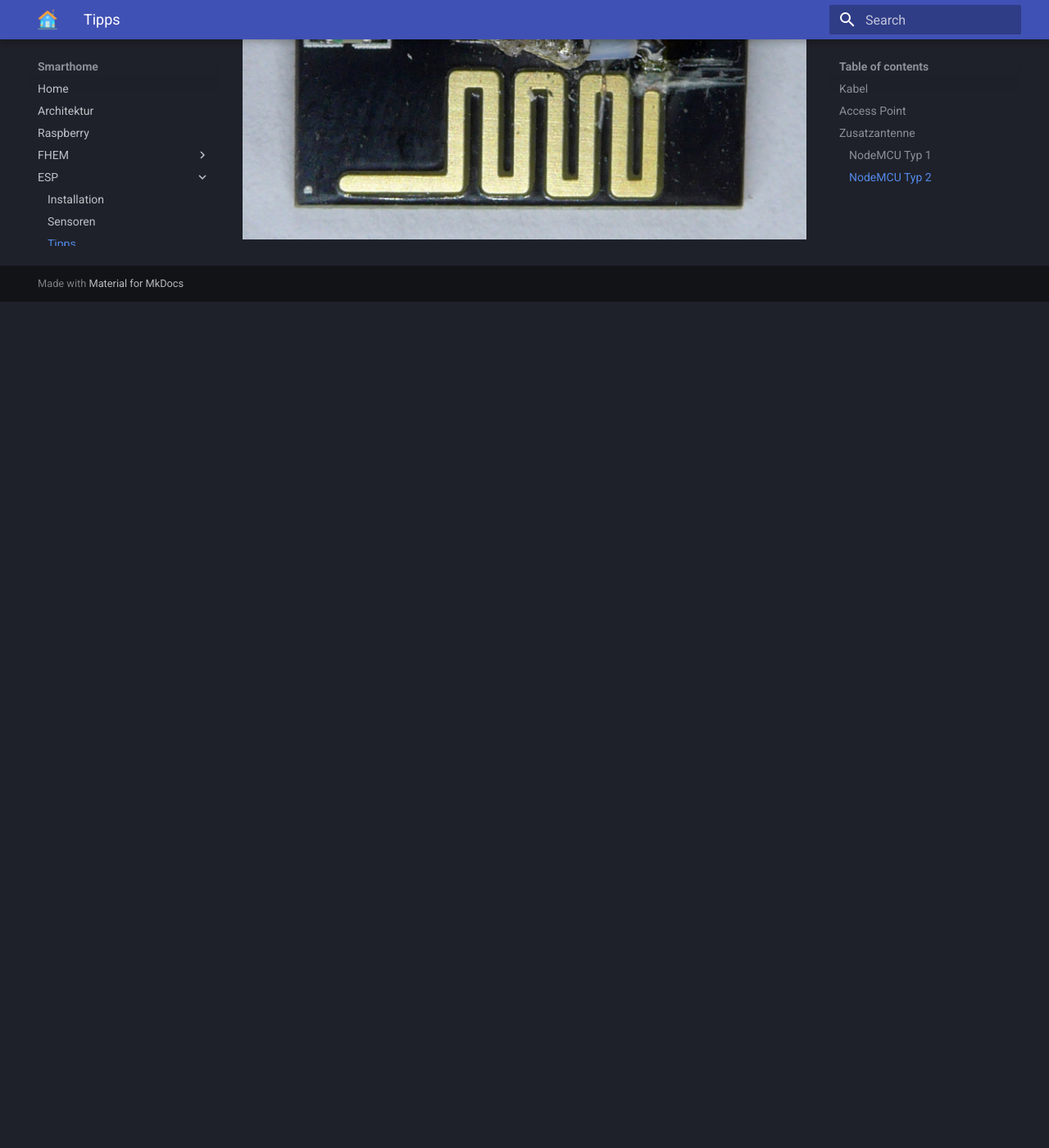
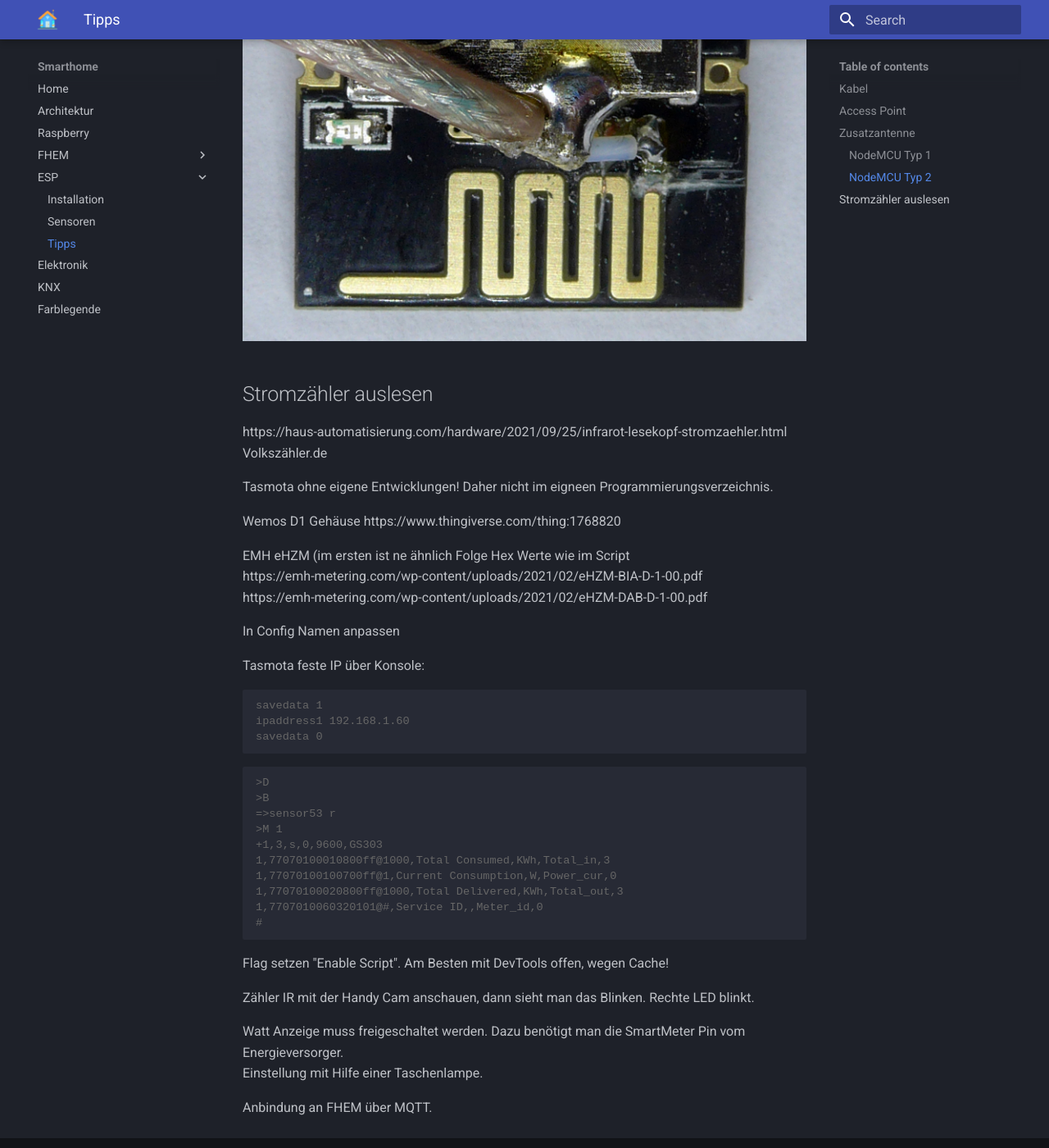
Before and after one commit to rogerknop/mkdocs_smarthome, an MkDocs documentation site: the page built from docs/esptipps/esp_tipps.md, in a window 1280 px wide and 1400 px high, scrolled down 3018 px. Shown: the whole window at 82% size. Built offline with MkDocs 1.6.1 and Material for MkDocs 9.7.7, drawn with Linux system fonts in a browser that asks for light colours; before the commit the page ends 3386 px from its top, so only the background shows below that; some of the changed text lies outside the part shown.

Commit message:
Stromzähler und Access Point

````diff
--- a/docs/esptipps/esp_tipps.md
+++ b/docs/esptipps/esp_tipps.md
@@ -1,12 +1,14 @@
 # ESP Tipps
 
-### Kabel
+## Kabel
 
 Die Kabeldicke 22 AWG (0,32mm<sup>2</sup>) ist optimal zum Löten.
 
 Steckverbinder gibt es unter dem Schlagwort JST zu finden. Die funktionieren auch wie die PSK Stecker mit den PINs (Crimpzange).
 
-### Access Point
+## Access Point
+
+**Die Rogi Lösung ESP Master/Slave für die Absaugung, hat einen Access Point umgesetzt!**
 
 <a href="https://arduino-esp8266.readthedocs.io/en/latest/esp8266wifi/soft-access-point-examples.html" target="_blank">https://arduino-esp8266.readthedocs.io/en/latest/esp8266wifi/soft-access-point-examples.html</a>
 
@@ -15,13 +17,13 @@ Es ist möglich den ESP als Soft Access Point aufzusetzen über:
 ???+ file ""
     <pre>WiFi.softAP("ESPsoftAP_01", "pass-to-soft-AP");</pre>
 
-### Zusatzantenne
+## Zusatzantenne
 
 <a href="https://www.stall.biz/project/esp8266-esp12-mit-externer-wlan-antenne-fuer-wiffi-und-co" target="_blank">https://www.stall.biz/project/esp8266-esp12-mit-externer-wlan-antenne-fuer-wiffi-und-co</a>
 
 __Achtung!!!__ Es gibt 2 Antennensteckerarten: _RP-SMA_ und _SMA_. Beim Kaufen aufpassen dass Stecker und Antenne vom gleichen Typ sind.
 
-##### NodeMCU Typ 1
+### NodeMCU Typ 1
 
 ![NodeMCU Wifi Typ 1](../../img/esp/wifi_antenne_typ1_1.jpg)
 
@@ -29,10 +31,55 @@ __Achtung!!!__ Es gibt 2 Antennensteckerarten: _RP-SMA_ und _SMA_. Beim Kaufen a
 
 ![NodeMCU Wifi Typ 1](../../img/esp/wifi_antenne_typ1_3.jpg)
 
-##### NodeMCU Typ 2
+### NodeMCU Typ 2
 
 ![NodeMCU Wifi Typ 2](../../img/esp/wifi_antenne_typ2_1.jpg)
 
 ![NodeMCU Wifi Typ 2](../../img/esp/wifi_antenne_typ2_2.jpg)
 
 ![NodeMCU Wifi Typ 2](../../img/esp/wifi_antenne_typ2_3.jpg)
+
+## Stromzähler auslesen
+
+https://haus-automatisierung.com/hardware/2021/09/25/infrarot-lesekopf-stromzaehler.html
+Volkszähler.de
+
+Tasmota ohne eigene Entwicklungen! Daher nicht im eigneen Programmierungsverzeichnis.
+
+Wemos D1 Gehäuse https://www.thingiverse.com/thing:1768820
+
+EMH eHZM (im ersten ist ne ähnlich Folge Hex Werte wie im Script
+https://emh-metering.com/wp-content/uploads/2021/02/eHZM-BIA-D-1-00.pdf
+https://emh-metering.com/wp-content/uploads/2021/02/eHZM-DAB-D-1-00.pdf
+
+In Config Namen anpassen
+
+Tasmota feste IP über Konsole:
+```
+savedata 1
+ipaddress1 192.168.1.60
+savedata 0
+```
+
+```
+>D
+>B
+=>sensor53 r
+>M 1
++1,3,s,0,9600,GS303
+1,77070100010800ff@1000,Total Consumed,KWh,Total_in,3
+1,77070100100700ff@1,Current Consumption,W,Power_cur,0
+1,77070100020800ff@1000,Total Delivered,KWh,Total_out,3
+1,7707010060320101@#,Service ID,,Meter_id,0
+#
+```
+
+Flag setzen "Enable Script". Am Besten mit DevTools offen, wegen Cache!
+
+Zähler IR mit der Handy Cam anschauen, dann sieht man das Blinken.
+Rechte LED blinkt.
+
+Watt Anzeige muss  freigeschaltet werden. Dazu benötigt man die SmartMeter Pin vom Energieversorger.
+Einstellung mit Hilfe einer Taschenlampe.
+
+Anbindung an FHEM über MQTT.
--- a/mkdocs.yml
+++ b/mkdocs.yml
@@ -29,5 +29,6 @@ nav:
   - Installation: 'install/esp.md'
   - Sensoren: 'esptipps/sensoren.md'
   - Tipps: 'esptipps/esp_tipps.md'
+- Elektronik: 'elektronik/elek_tipps.md'
 - KNX: 'install/knx.md'
 - Farblegende: 'install/legende.md'
````
Also changed, not shown: docs/elektronik/elek_tipps.md (added, +17 -0 lines).
